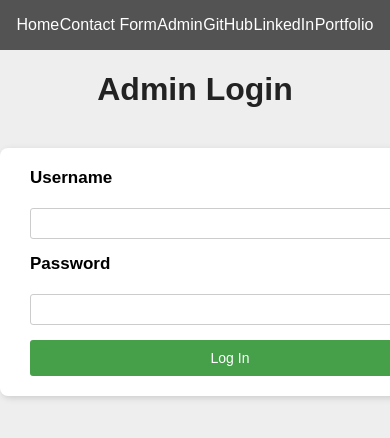
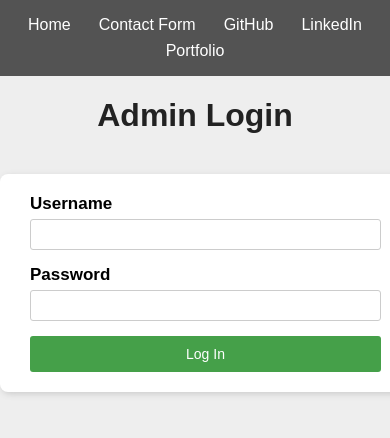
Before and after one commit to ConMan2O/contact-form, a Node server app: page /login in a window 390 px wide; the page is wider, and only the part inside the window is pictured. Shown: the top 438 px of that part. Run offline with Node 20, Linux system fonts and the light colour scheme.

Commit message:
Added responsive styling and fixed html problems

```diff
--- a/public/navigation.css
+++ b/public/navigation.css
@@ -3,6 +3,8 @@ nav {
   justify-content: space-evenly;
   background: #202020be;
   padding: 1rem;
+  flex-wrap: wrap;
+  gap: 0.5rem 1rem;
 }
 
 nav a {
--- a/public/styles.css
+++ b/public/styles.css
@@ -8,7 +8,8 @@ form {
   display: flex;
   flex-wrap: wrap;
   gap: 15px;
-  width: 760px;
+  width: 100%;
+  max-width: 760px;
   margin: 40px auto;
   padding: 20px 30px;
   background-color: white;
@@ -93,10 +94,26 @@ button:hover {
   display: flex;
   flex-direction: column;
   gap: 15px;
-  width: 400px;
+  max-width: 400px;
   margin: 40px auto;
   padding: 20px 30px;
   background-color: white;
   border-radius: 8px;
   box-shadow: 2px 2px 6px #ccc;
 }
+
+/* responsive layout */
+@media (max-width: 600px) {
+  form {
+    width: 90%;
+    padding: 15px;
+  }
+
+  label {
+    flex: 1 1 100%;
+  }
+
+  .half {
+    flex: 1 1 100%;
+  }
+}
--- a/views/login.ejs
+++ b/views/login.ejs
@@ -16,11 +16,15 @@
     <% } %>
 
     <form action="/login" method="post" id="login-form">
-        <label for="username">Username</label>
-        <input type="text" id="username" name="username" required>
+        <label for="username">Username
+            <input type="text" id="username" name="username" required>
+        </label>
 
-        <label for="password">Password</label>
-        <input type="password" id="password" name="password" required>
+
+        <label for="password">Password
+            <input type="password" id="password" name="password" required>
+        </label>
+
 
         <button type="submit">Log In</button>
     </form>
--- a/views/partials/navigation.ejs
+++ b/views/partials/navigation.ejs
@@ -1,22 +1,8 @@
-<!DOCTYPE html>
-<html lang="en">
-<head>
-    <meta charset="UTF-8">
-    <meta name="viewport" content="width=device-width, initial-scale=1.0">
-    <title>Document</title>
 <link rel="stylesheet" href="/navigation.css">
-</head>
-<body>
-
 <nav id="navigation">
 <a href="/">Home</a>
 <a href="/contact">Contact Form</a>
-  <a href="/admin">Admin</a>
 <a href="https://github.com/ConMan2O/contact-form" target="_blank">GitHub</a>
 <a href="https://www.linkedin.com/in/connor-stimpson-dev/" target="_blank">LinkedIn</a>
 <a href="/portfolio">Portfolio</a>
 </nav>
-
-
-</body>
-</html>
```
Lines whose indentation alone changed are shown as unchanged.
